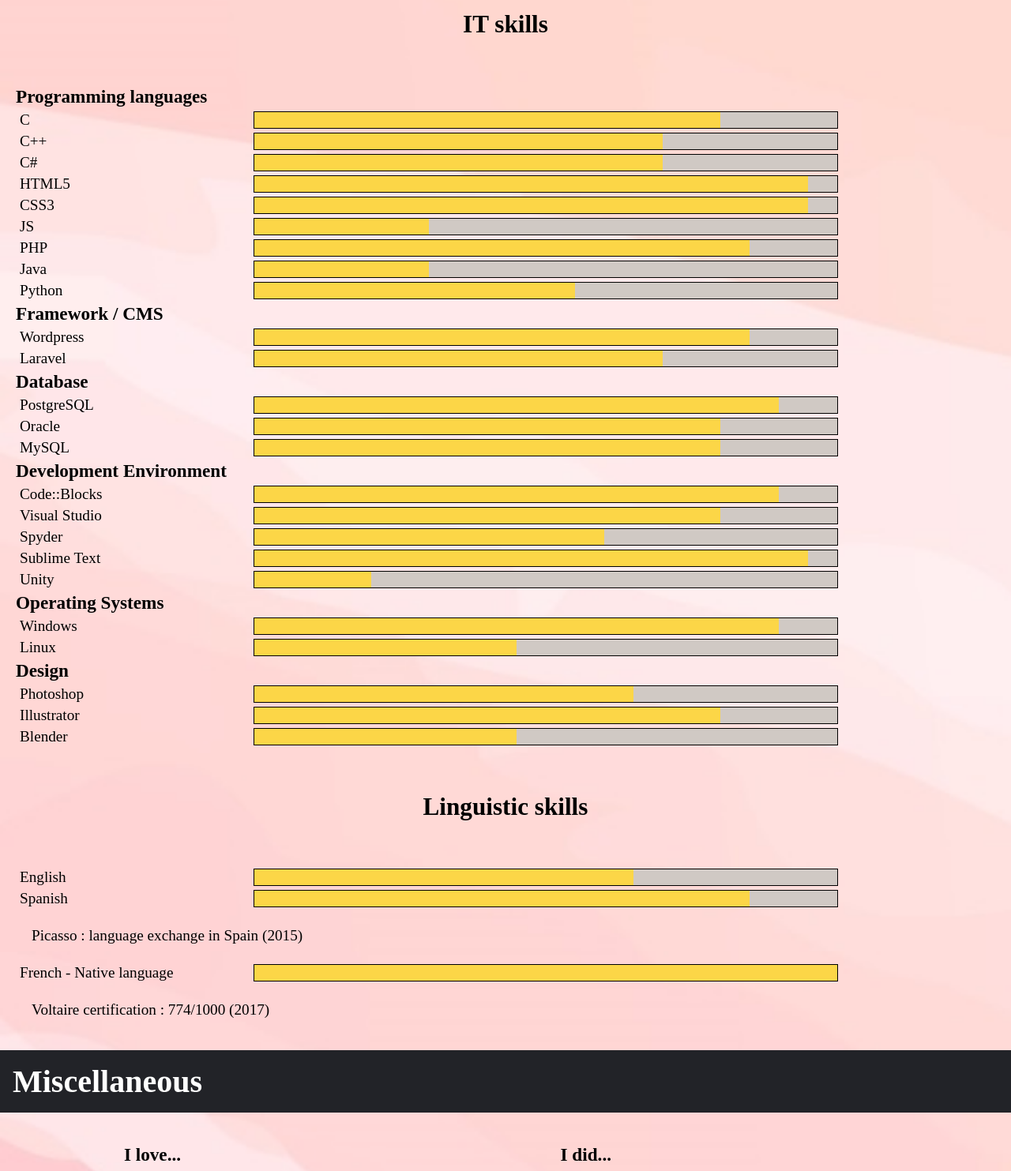
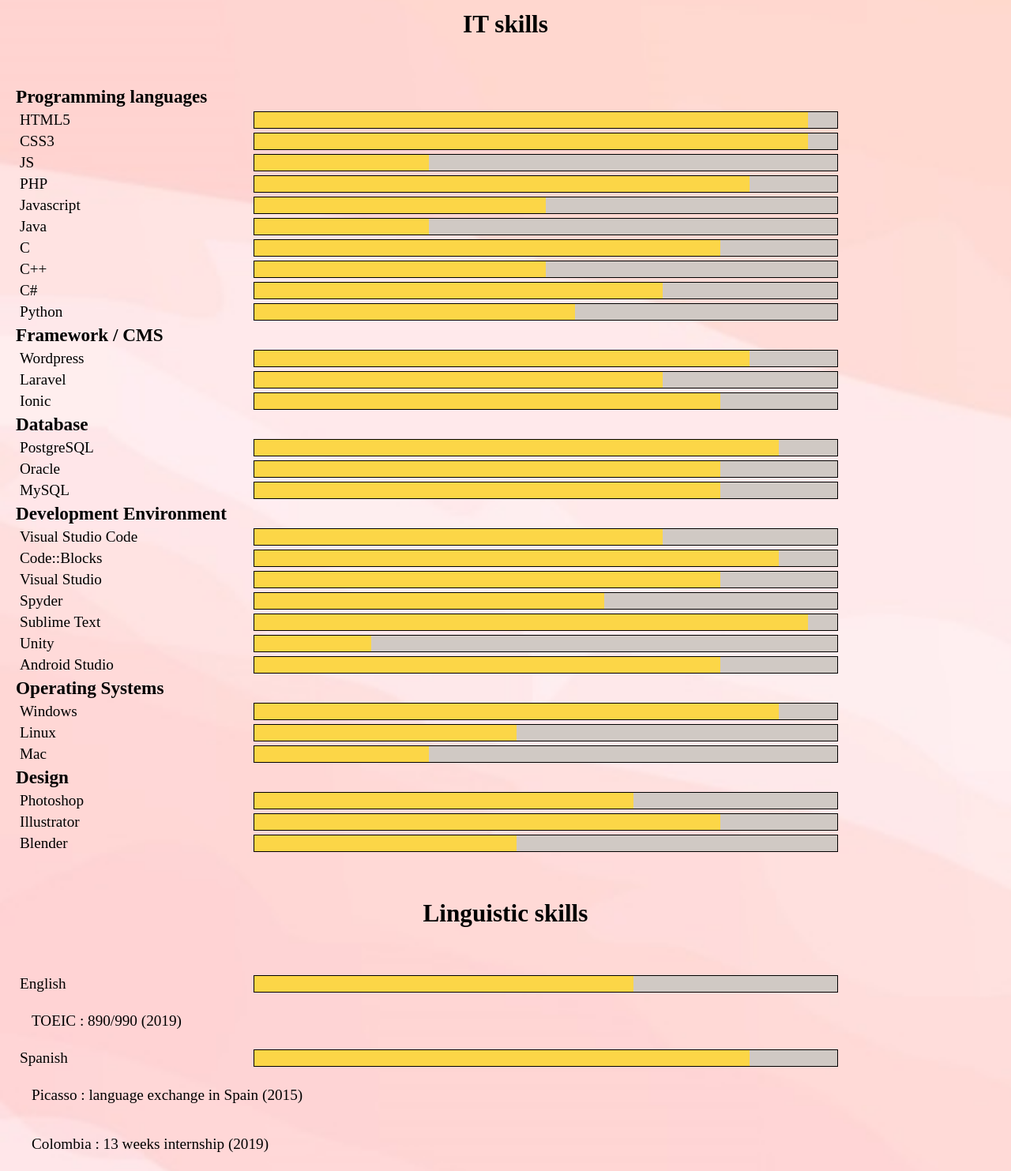
Before and after one commit to ManonThivant/portfolio, a plain HTML site: page public_html/index.html in a window 1280 px wide. Shown: the part 2758-4241 px from the top of the page at 79% size. Drawn offline with Linux system fonts and the light colour scheme; a web font is replaced by a local one.

Commit message:
Add files via upload

```diff
--- a/public_html/index.html
+++ b/public_html/index.html
@@ -105,18 +105,7 @@
 				<h3>IT skills </h3>
 
 				<h4>Programming languages</h4>
-				<div class="conteneurLoader">
-					<p>C</p>
-					<div class="loader"><p class="load">80</p></div>
-				</div>
-				<div class="conteneurLoader">
-					<p>C++</p>
-					<div class="loader"><p class="load">70</p></div>
-				</div>
-				<div class="conteneurLoader">
-					<p>C#</p>
-					<div class="loader"><p class="load" >70</p></div>
-				</div>
+
 				<div class="conteneurLoader">
 					<p>HTML5</p>
 					<div class="loader"><p class="load" >95</p></div>
@@ -134,8 +123,24 @@
 					<div class="loader"><p class="load" >85</p></div>
 				</div>
 				<div class="conteneurLoader">
+					<p>Javascript</p>
+					<div class="loader"><p class="load" >50</p></div>
+				</div>
+				<div class="conteneurLoader">
 					<p>Java</p>
 					<div class="loader"><p class="load" >30</p></div>
+				</div>
+				<div class="conteneurLoader">
+					<p>C</p>
+					<div class="loader"><p class="load">80</p></div>
+				</div>
+				<div class="conteneurLoader">
+					<p>C++</p>
+					<div class="loader"><p class="load">50</p></div>
+				</div>
+				<div class="conteneurLoader">
+					<p>C#</p>
+					<div class="loader"><p class="load" >70</p></div>
 				</div>
 				<div class="conteneurLoader">
 					<p>Python</p>
@@ -151,6 +156,10 @@
 				<div class="conteneurLoader">
 					<p>Laravel</p>
 					<div class="loader"><p class="load" >70</p></div>
+				</div>
+				<div class="conteneurLoader">
+					<p>Ionic</p>
+					<div class="loader"><p class="load" >80</p></div>
 				</div>
 
 
@@ -173,6 +182,10 @@
 
 				<h4>Development Environment </h4>
 				<div class="conteneurLoader">
+					<p>Visual Studio Code</p>
+					<div class="loader"><p class="load" >70</p></div>
+				</div>
+				<div class="conteneurLoader">
 					<p>Code::Blocks</p>
 					<div class="loader"><p class="load" >90</p></div>
 				</div>
@@ -192,6 +205,10 @@
 					<p>Unity</p>
 					<div class="loader"><p class="load" >20</p></div>
 				</div>
+				<div class="conteneurLoader">
+					<p>Android Studio</p>
+					<div class="loader"><p class="load" >80</p></div>
+				</div>
 
 
 
@@ -203,6 +220,10 @@
 				<div class="conteneurLoader">
 					<p>Linux</p>
 					<div class="loader"><p class="load" >45</p></div>
+				</div>
+				<div class="conteneurLoader">
+					<p>Mac</p>
+					<div class="loader"><p class="load" >30</p></div>
 				</div>
 
 				<h4>Design </h4>
@@ -225,16 +246,18 @@
 					<p>English</p>
 					<div class="loader"><p class="load" >65</p></div>
 				</div>
+				<p class = "marge">TOEIC : 890/990 (2019)</p>
 				<div class="conteneurLoader">
 					<p>Spanish</p>
 					<div class="loader"><p class="load" >85</p></div>
 				</div>
-				<p class = "marge">Picasso : language exchange in Spain (2015)</</p>
+				<p class = "marge">Picasso : language exchange in Spain (2015)</p>
+				<p class = "marge">Colombia : 13 weeks internship (2019)</p>
 				<div class="conteneurLoader">
 					<p>French - Native language</p>
 					<div class="loader"><p class="load" >100</p></div>
 				</div>
-				<p class = "marge">Voltaire certification : 774/1000 (2017)</</p>
+				<p class = "marge">Voltaire certification : 774/1000 (2017)</p>
 
 
 			</article>
@@ -332,11 +355,11 @@
 					<div id = 'detailcontact' class= 'wrap'>
 						<div>
 							<p class="refname">Manon THIVANT </p>
-							5 avenue des carrés <br>
-							74940 Annecy le vieux <br>
+							Impasse du pré de la tour <br>
+							74370 Epagny Metz Tessy <br>
 							FRANCE <br>
 							<br>
-							manon.thivant@etu.univ-smb.fr <br>
+							manon.thivant@gmail.com <br>
 							+33(0) 7 51 65 25 15 <br>
 						</div>
 
```
